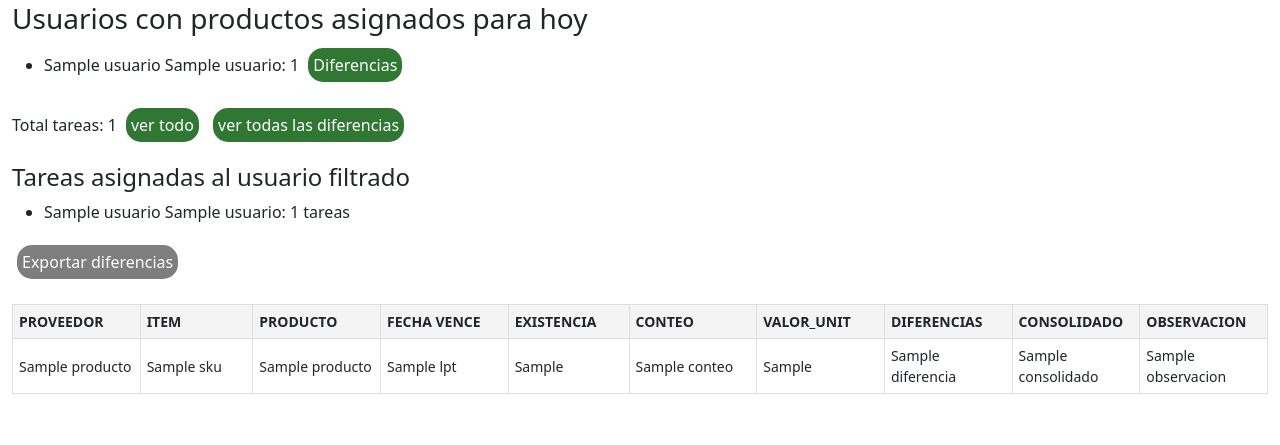
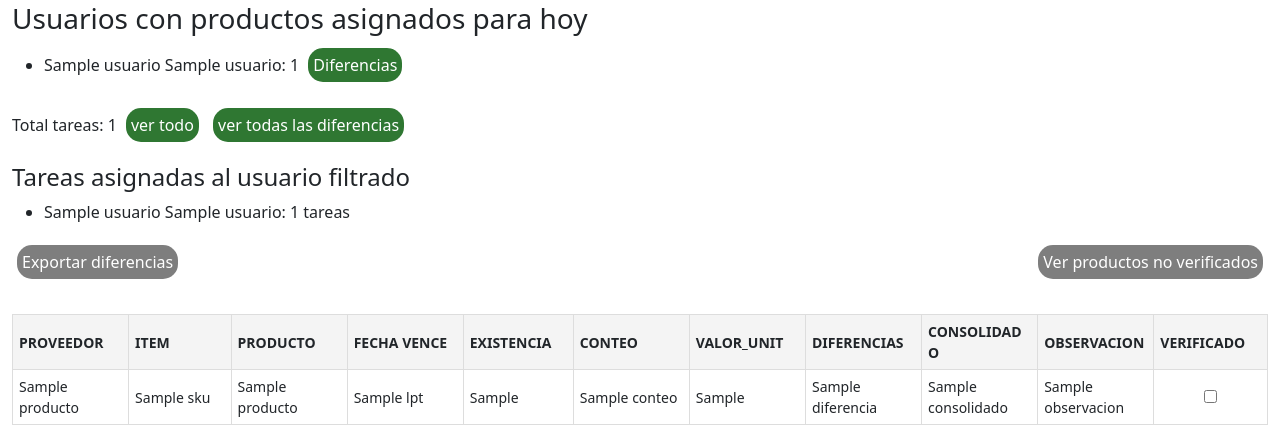
Before and after one commit to david-arce/herramientas-cogancevalle, a Django app: template conteoApp/templates/conteoApp/asignar_tareas.html in a window 1280 px wide. Shown: the part 460-905 px from the top of the page. Before the commit the page ends 854 px from the top, so only its background shows below. Run offline with Django 5.2, Linux system fonts and the light colour scheme; tables that the repository leaves empty hold one stand-in row (values such as "Sample post"); the template is opened without the code that fills it: values that come from a table or form of the project are taken from there, most other values are stand-ins (such as "Sample title", 1, 10 or a date in 2020); some libraries are stand-ins or nearby versions.

Commit message:
actualización de campo vacio para el conteo y una casilla de verificación

```diff
--- a/conteoApp/models.py
+++ b/conteoApp/models.py
@@ -114,6 +114,7 @@ class Tarea(models.Model):
     diferencia = models.IntegerField(null=True, blank=True)
     consolidado = models.FloatField(null=True, blank=True, default=0)
     activo = models.BooleanField(default=True)
+    verificado = models.BooleanField(default=False)
 
     class Meta:
         db_table = 'tarea'
--- a/conteoApp/static/conteoApp/css/conteoApp.css
+++ b/conteoApp/static/conteoApp/css/conteoApp.css
@@ -251,3 +251,9 @@ th {
 tbody tr:nth-child(even) {
     background-color: #f9f9f9;
 }
+
+/* centrar td verificado */
+td.checkbox-cell {
+    text-align: center;
+    vertical-align: middle;
+}
--- a/conteoApp/static/conteoApp/js/conteoApp.js
+++ b/conteoApp/static/conteoApp/js/conteoApp.js
@@ -258,3 +258,35 @@ document.addEventListener("DOMContentLoaded", function () {
         });
     }
 });
+
+// Función para manejar el cambio de estado de verificado
+document.addEventListener("DOMContentLoaded", function () {
+    document.querySelectorAll(".verificado-check").forEach(function (checkbox) {
+        checkbox.addEventListener("change", function () {
+            const tareaId = this.dataset.id;
+            const csrfToken = document.querySelector('meta[name="csrf-token"]').getAttribute("content");
+
+            fetch(toggleVerificadoURL, {
+                method: "POST",
+                headers: {
+                    "X-CSRFToken": csrfToken,
+                    "Content-Type": "application/x-www-form-urlencoded",
+                },
+                body: new URLSearchParams({
+                    "tarea_id": tareaId,
+                }),
+            })
+            .then(response => response.json())
+            .then(data => {
+                if (data.status !== "ok") {
+                    alert("Error al actualizar el estado");
+                    checkbox.checked = !checkbox.checked;
+                }
+            })
+            .catch(error => {
+                alert("Error en la petición");
+                checkbox.checked = !checkbox.checked;
+            });
+        });
+    });
+});
--- a/conteoApp/templates/conteoApp/asignar_tareas.html
+++ b/conteoApp/templates/conteoApp/asignar_tareas.html
@@ -76,7 +76,6 @@
                 {%csrf_token%}
                 <input type="hidden" name="usuario_id" value="{{ usuario.usuario__id }}">
                 <button class="button-view-task" name="view_user_tasks">Diferencias</button>
-                {% comment %} <button class="button-reconteo" name="reconteo">Reconteo</button> {% endcomment %}
             </li>
         </form>
         {% endfor %}
@@ -103,6 +102,8 @@
         </ul>
     {% endif %}
 
+<div style="display: flex; justify-content: space-between; align-items: center; margin-bottom: 10px;">
+    <div>
         <form method="post">
             {% csrf_token %}
             {% if mostrar_exportar_todo %}
@@ -110,6 +111,15 @@
             {% endif %}
             <button type="submit" name="export_excel_diferencias" class="button-generic">Exportar diferencias</button>
         </form>
+    </div>
+    <div>
+        <form method="post">
+            {% csrf_token %}
+            <button type="submit" name="ver_no_verificados" class="button-generic">Ver productos no verificados</button>
+        </form>
+    </div>
+</div>
+
 
 <!-- Tabla de Tareas -->
 <form method="post">
@@ -129,6 +139,7 @@
                 <th onclick="sortTable(7)">DIFERENCIAS</th>
                 <th onclick="sortTable(8)">CONSOLIDADO</th>
                 <th onclick="sortTable(9)">OBSERVACION</th>
+                <th onclick="sortTable(10)">VERIFICADO</th>
             </tr>
         </thead>
         <tbody>
@@ -144,6 +155,9 @@
                     <td>{{ tarea.diferencia }}</td>
                     <td>{{ tarea.consolidado }}</td>
                     <td>{{ tarea.observacion }}</td>
+                    <td class="checkbox-cell">
+                        <input type="checkbox" class="verificado-check" data-id="{{ tarea.id }}" {% if tarea.verificado %}checked{% endif %}>
+                    </td>
                 </tr>
             {% endfor %}
         </tbody>
@@ -157,5 +171,8 @@
 {% endblock %}
 
 {% block js %}
+<script>
+    const toggleVerificadoURL = "{% url 'toggle_verificado' %}";
+</script>
 <script src="{% static 'conteoApp/js/conteoApp.js' %}"></script>
 {% endblock %}
--- a/conteoApp/templates/conteoApp/tareas_contador.html
+++ b/conteoApp/templates/conteoApp/tareas_contador.html
@@ -32,7 +32,7 @@
                     <td>{{ tarea.producto.sku}}</td>
                     <td>{{ tarea.producto.sku_nom}}</td>
                     <td>{{ tarea.producto.lpt }}</td>
-                    <td><input id="input-conteo" class="input-conteo" type="number" name="conteo_{{ tarea.id }}" value="{{ tarea.conteo }}" min="0"></td>
+                    <td><input id="input-conteo" class="input-conteo" type="number" name="conteo_{{ tarea.id }}" min="0"></td>
                     <td><textarea id="textarea-observacion" class="input-observacion" type="text" name="observacion_{{ tarea.id }}">{{ tarea.observacion }}</textarea></td>
                 </tr>
             {% endfor %}
--- a/conteoApp/urls.py
+++ b/conteoApp/urls.py
@@ -7,6 +7,7 @@ urlpatterns = [
     path('asignar-tareas/', views.asignar_tareas, name='asignar_tareas'),
     path('lista-tareas/', views.lista_tareas, name='lista_tareas'),
     path('carga/', views.actualizar_saldo_desde_excel, name='carga'),
+    path('toggle-verificado/', views.toggle_verificado, name='toggle_verificado'),
     # path('tareas/', TareaListView.as_view(), name='lista_tareas'),
     # path('tareas/asignar/', TareaCreateView.as_view(), name='asignar_tarea'),
 ]
--- a/templates/base.html
+++ b/templates/base.html
@@ -5,6 +5,7 @@
 <head>
   <meta charset="utf-8">
   <meta name="viewport" content="width=device-width, initial-scale=1">
+  <meta name="csrf-token" content="{{ csrf_token }}">
   <title>{% block title %}{% endblock %}</title>
   <link rel="stylesheet" href="https://cdnjs.cloudflare.com/ajax/libs/twitter-bootstrap/5.3.0/css/bootstrap.min.css">
   <link rel="stylesheet" href="https://cdn.jsdelivr.net/npm/bootstrap-icons@1.11.3/font/bootstrap-icons.min.css">
```
Also changed, not shown: conteoApp/views.py (+18 -26 lines). Lines whose indentation alone changed are shown as unchanged.
